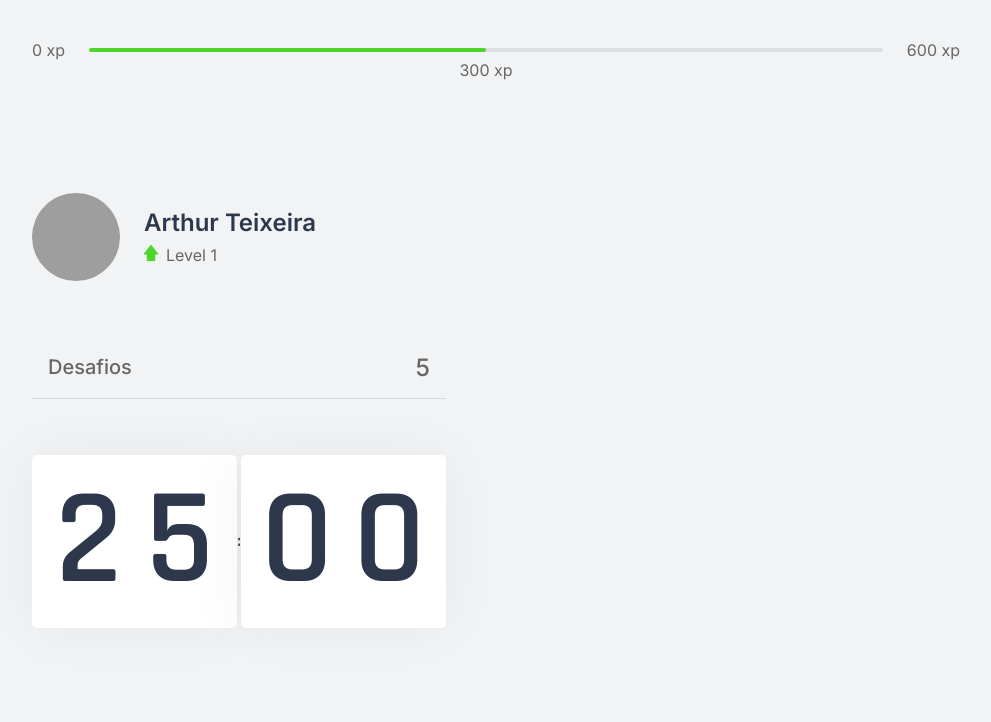
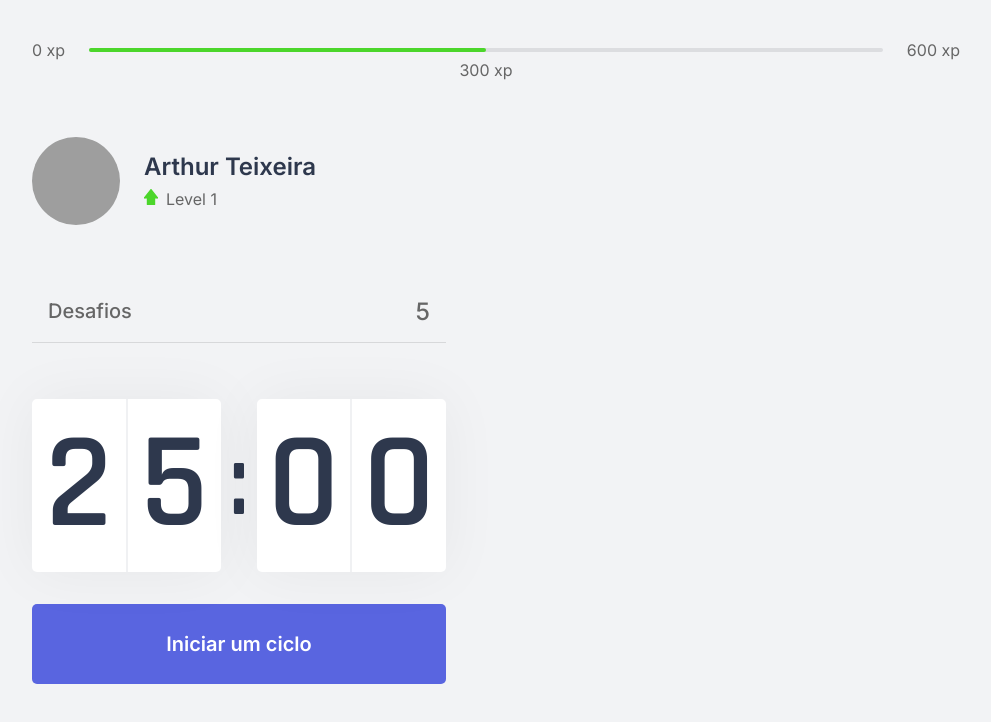
Before and after one commit to Arthur-art/ApplicationMoveit, a Next.js app in the folder moveit-next/: page / in a window 1280 px wide. Shown: the top 722 px of the page, without its empty margins (144-1135 px from the left). Built offline with nearby package versions, Linux system fonts and the light colour scheme; grey boxes are pictures that could not be loaded.

Commit message:
Creating hook countdown

```diff
--- a/moveit-next/src/components/Countdown.tsx
+++ b/moveit-next/src/components/Countdown.tsx
@@ -1,17 +1,46 @@
+import { useState, useEffect } from 'react';
 import styles from '../styles/components/Countdown.module.css'
 
 export function Countdown(){
+
+    const [time, setTime] = useState(25 * 60);
+    const [active, setActive] = useState(false);
+
+    const minutes = Math.floor(time/60);
+    const seconds = time % 60;
+
+    const [minuteLeft, minuteRight] = String(minutes).padStart(2, '0').split('');
+    const [secondsLeft, secondsRight] = String(seconds).padStart(2, '0').split('');
+
+    function startCountdown(){
+        setActive(true);
+    }
+
+    useEffect(()=>{
+        if(active && time > 0){
+            setTimeout(()=> {
+                setTime(time -1);
+            }, 1000);
+        }
+    }, [active, time])
+
     return (
+        <div>
         <div className={styles.countdownContainer}>
+
             <div>
-                <span>2</span>
-                <span>5</span>
+                <span>{minuteLeft}</span>
+                <span>{minuteRight}</span>
             </div>
             <span>:</span>
             <div>
-                <span>0</span>
-                <span>0</span>
+                <span>{secondsLeft}</span>
+                <span>{secondsRight}</span>
             </div>
+        </div>
+            <button onClick={startCountdown} type="button" className={styles.countdownButton}>
+                Iniciar um ciclo
+            </button>
         </div>
     );
 }
--- a/moveit-next/src/pages/_document.tsx
+++ b/moveit-next/src/pages/_document.tsx
@@ -5,6 +5,9 @@
         return(
             <Html>
                 <Head>
+
+                <link rel="shortcut icon" href="favicon.png" type="image/png"/>
+
                 <link rel="preconnect" href="https://fonts.gstatic.com"/>
                 <link href="https://fonts.googleapis.com/css2?family=Inter:wght@400;500;600&family=Nunito:ital,wght@0,400;0,600;1,800&family=Rajdhani:wght@600&display=swap" rel="stylesheet"/>
 
--- a/moveit-next/src/pages/index.tsx
+++ b/moveit-next/src/pages/index.tsx
@@ -4,9 +4,16 @@
 import {CompletedChallenges} from '../components/CompletedChallenges';
 import {Countdown} from '../components/Countdown';
 
+import Head from 'next/head';
+
 export default function Home() {
   return (
     <div className={styles.container}>
+
+      <Head>
+        <title>Início | move.it</title>
+      </Head>
+
       <ExperienceBar />
 
       <section>
--- a/moveit-next/src/styles/components/Countdown.module.css
+++ b/moveit-next/src/styles/components/Countdown.module.css
@@ -19,3 +19,46 @@
   font-size: 8.5rem;
   text-align: center;
 }
+
+.countdownContainer > div span {
+  flex: 1;
+}
+
+.countdownContainer > div span:first-child {
+  border-right: 1px solid #f0f1f3;
+}
+
+.countdownContainer > div span:last-child {
+  border-left: 1px solid #f0f1f3;
+}
+
+.countdownContainer > span {
+  font-size: 6.25rem;
+  margin: 0 0.5rem;
+}
+
+.countdownButton {
+  width: 100%;
+  height: 5rem;
+
+  margin-top: 2rem;
+
+  display: flex;
+  align-items: center;
+  justify-content: center;
+
+  border: 0;
+  border-radius: 5px;
+
+  background: var(--blue);
+  color: var(--white);
+
+  font-size: 1.25rem;
+  font-weight: 600;
+
+  transition: background-color 0.2s;
+}
+
+.countdownButton:hover {
+  background: var(--blue-dark);
+}
```
